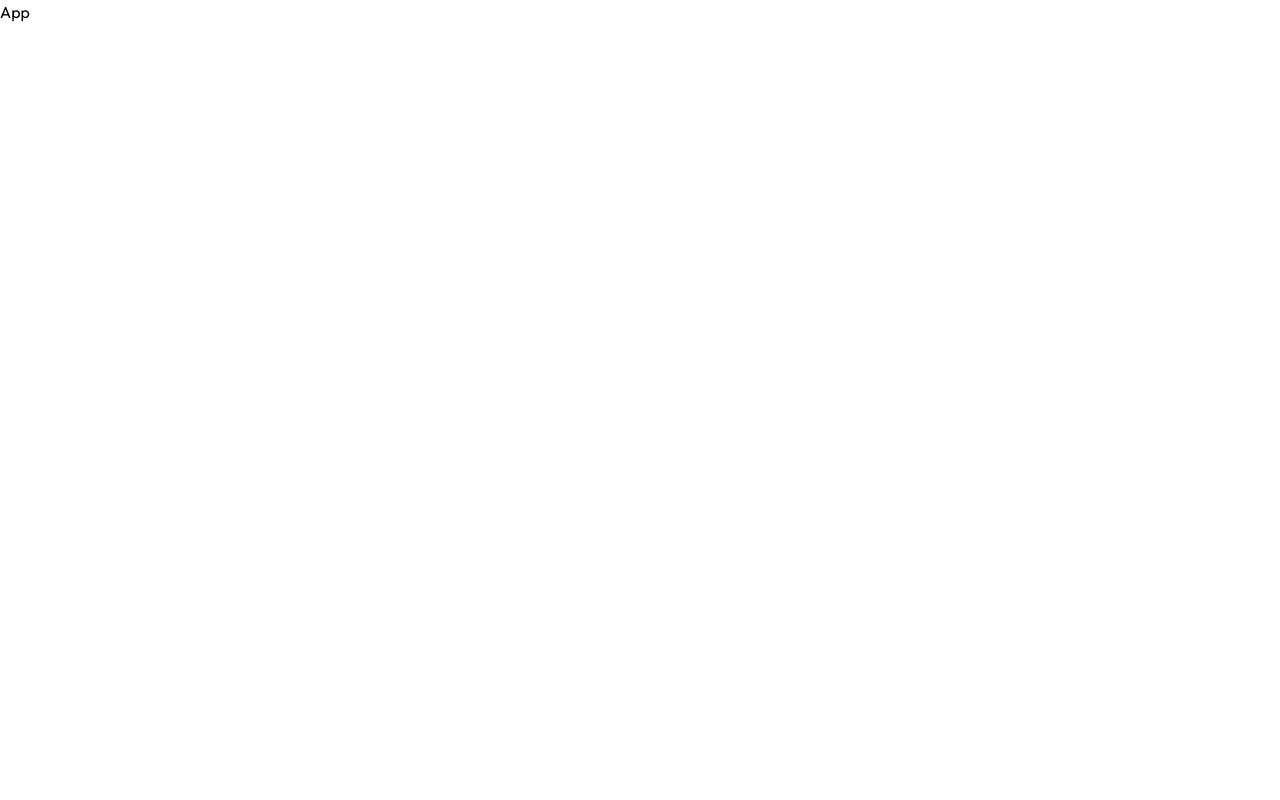
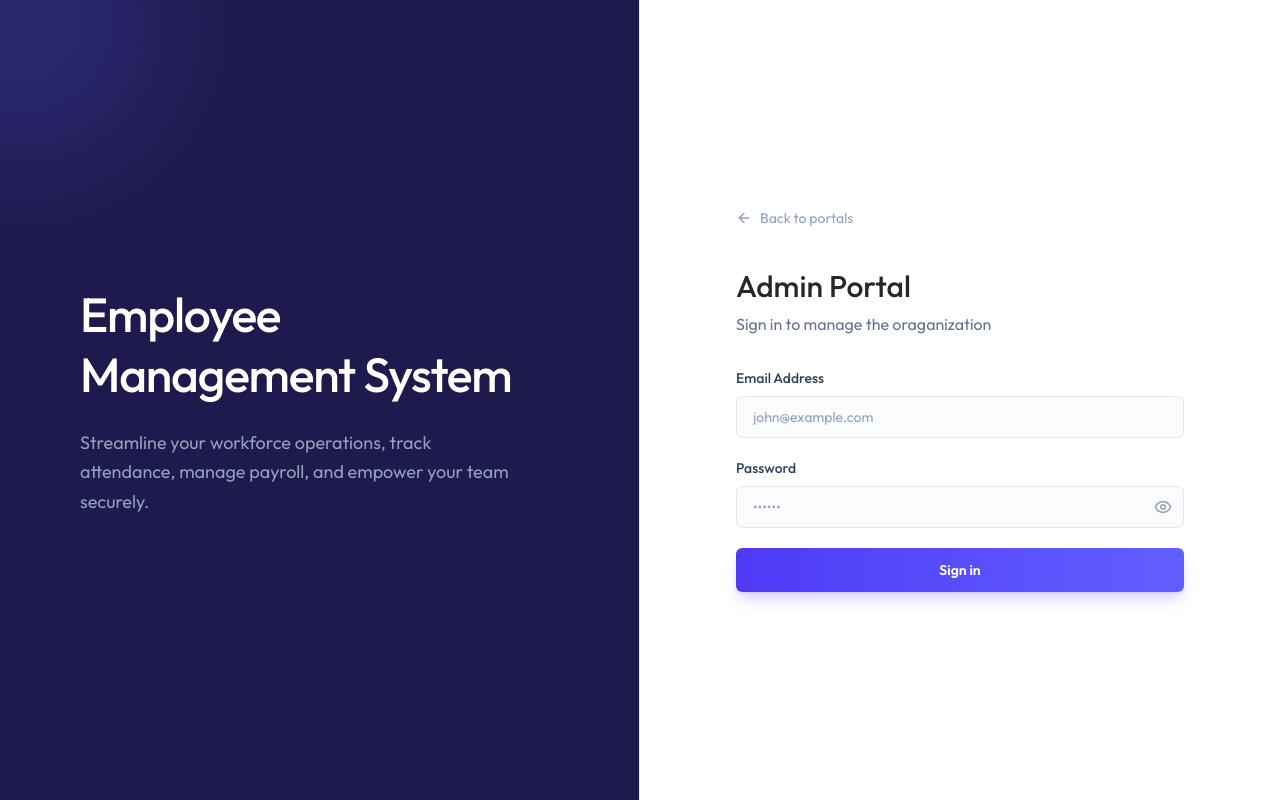
Before and after one commit to p-belinsky/FullStack-EMS, a React (Vite) app: page /login/admin in a window 1280 px wide. Built offline with nearby package versions, Linux system fonts and the light colour scheme.

Commit message:
login form UI completed

```diff
--- a/src/App.jsx
+++ b/src/App.jsx
@@ -1,8 +1,38 @@
-import React from 'react'
+import {Toaster} from "react-hot-toast";
+import {Route, Routes, Navigate} from "react-router-dom";
+import LoginLanding from "./pages/LoginLanding.jsx";
+import Layout from "./pages/Layout.jsx";
+import Dashboard from "./pages/Dashboard.jsx";
+import Employees from "./pages/Employees.jsx";
+import Attendance from "./pages/Attendance.jsx";
+import Leave from "./pages/Leave.jsx";
+import Payslips from "./pages/Payslips.jsx";
+import Settings from "./pages/Settings.jsx";
+import PrintPayslip from "./pages/PrintPayslip.jsx";
+import LoginForm from "./components/LoginForm.jsx";
 
 const App = () => {
     return (
-        <div>App</div>
+        <>
+            <Toaster/>
+            <Routes>
+                <Route path="/login" element={<LoginLanding/>}/>
+                <Route path="/login/admin" element={<LoginForm role="admin" title="Admin Portal" subtitle="Sign in to manage the oraganization"/>}/>
+                <Route path="/login/employee" element={<LoginForm role="employee" title="Employee Portal" subtitle="Sign in to access your account"/>}/>
+
+                <Route element={<Layout/>}>
+                    <Route path="/dashboard" element={<Dashboard/>}/>
+                    <Route path="/employees" element={<Employees/>}/>
+                    <Route path="/attendance" element={<Attendance/>}/>
+                    <Route path="/leave" element={<Leave/>}/>
+                    <Route path="/payslips" element={<Payslips/>}/>
+                    <Route path="/settings" element={<Settings/>}/>
+                </Route>
+                <Route path="/print/payslips/:id" element={<PrintPayslip/>}/>
+                <Route path="*" element={<Navigate to="/dashboard"/>}/>
+
+            </Routes>
+        </>
     )
 }
 export default App
--- /dev/null
+++ b/src/components/LoginForm.jsx
@@ -0,0 +1,72 @@
+import LoginLeftSide from "./LoginLeftSide.jsx";
+import {ArrowLeftIcon, EyeIcon, EyeOffIcon, Loader2Icon} from "lucide-react";
+import {Link} from "react-router-dom";
+import {useState} from "react";
+
+const LoginForm = ({role, title, subtitle}) => {
+
+    const [email, setEmail] = useState("")
+    const [password, setPassword] = useState("")
+    const [showPassword, setShowPassword] = useState(false)
+    const [error, setError] = useState("")
+    const [loading, setLoading] = useState(false)
+
+    const handleSubmit = async (e) => {
+        e.preventDefault()
+
+    }
+
+    return (
+        <div className='min-h-screen flex flex-col md:flex-row'>
+            <LoginLeftSide/>
+
+            <div className='flex-1 flex items-center justify-center p-6 sm:p-12 bg-white'>
+                <div className='w-full max-w-md animate-fade-in'>
+                    <Link to='/login' className='inline-flex items-center gap-2 text-slate-400 hover:text-slate-700 text-sm mb-10 transition-colors'>
+                        <ArrowLeftIcon size={16}/> Back to portals
+                    </Link>
+
+                    <div className='mb-8'>
+                        <h1 className='text-2xl sm:text-3xl font-medium text-zinc-800'>{title}</h1>
+                        <p className='text-slate-500 text-sm sm:text-base mt-2'>{subtitle}</p>
+                    </div>
+
+                    {error && (
+                        <div className='mb-6 p-4 bg-rose-50 border border-rose-200 text-rose-700 text-sm rounded-xl flex items-start gap-3'>
+                            <div className='w-1.5 h-1.5 rounded-full bg-rose-500 mt-1.5 shrink-0'/>
+                            {error}
+                        </div>
+                    )}
+
+
+                    <form onSubmit={handleSubmit} className='space-y-5'>
+                        <div>
+                            <label className='block text-sm font-medium text-slate-700 mb-2'>
+                                Email Address
+                            </label>
+                            <input type='email' value={email} onChange={(e)=>setEmail(e.target.value)} required placeholder='john@example.com'/>
+                        </div>
+                        <div>
+                            <label className='block text-sm font-medium text-slate-700 mb-2'>
+                                Password
+                            </label>
+                            <div className='relative'>
+                                <input type={showPassword ? 'text' : 'password'} onChange={(e)=>setPassword(e.target.value)} required className='pr-11' placeholder='••••••'/>
+                                <button type='button' className='absolute right-3 top-1/2 -translate-y-1/2 text-slate-400 hover:text-slate-600 transition-colors' onClick={()=>setShowPassword(!showPassword)}>
+                                    {showPassword ? <EyeOffIcon size={18}/> : <EyeIcon size={18}/>}
+                                </button>
+                            </div>
+                        </div>
+
+                        <button type='submit' disabled={loading} className='w-full py-3 bg-linear-to-r from-indigo-600 to-indigo-500 text-white rounded-md text-sm font-semibold hover:from-indigo-700 hover:to-indigo-600 disabled:opacity-50 transition-all duration-200 shadow-lg shadow-indigo-500/25 active:scale-[0.98] flex items-center justify-center'>
+                            {loading && <Loader2Icon className='animate-spin h-4 w-4 mr-2'/> }
+                            Sign in
+                        </button>
+                    </form>
+                </div>
+
+            </div>
+        </div>
+    )
+}
+export default LoginForm
--- /dev/null
+++ b/src/components/LoginLeftSide.jsx
@@ -0,0 +1,17 @@
+
+const LoginLeftSide = () => {
+    return (
+        <div className='hidden md:flex w-1/2 bg-indigo-950 relative overflow-hidden border-r border-slate-200'>
+            <div className='absolute -top-30 -left-30 w-72 h-72 bg-indigo-500/20 rounded-full blur-3xl'>
+            </div>
+            <div className='relative z-10 flex flex-col items-start justify-center p-12 lg:p-20 w-full h-full'>
+                <h1 className='text-4xl lg:text-5xl font-medium text-white mb-6 leading-tight tracking-tight'>Employee <br/> Management System</h1>
+                <p className='text-slate-400 text-lg max-w-md leading-relaxed'>
+                    Streamline your workforce operations, track attendance, manage payroll, and empower your team securely.
+                </p>
+            </div>
+
+        </div>
+    )
+}
+export default LoginLeftSide
--- /dev/null
+++ b/src/pages/Attendance.jsx
@@ -0,0 +1,7 @@
+
+const Attendance = () => {
+    return (
+        <div>Attendance</div>
+    )
+}
+export default Attendance
--- /dev/null
+++ b/src/pages/Dashboard.jsx
@@ -0,0 +1,7 @@
+
+const Dashboard = () => {
+    return (
+        <div>Dashboard</div>
+    )
+}
+export default Dashboard
--- /dev/null
+++ b/src/pages/Employees.jsx
@@ -0,0 +1,8 @@
+import React from 'react'
+
+const Employees = () => {
+    return (
+        <div>Employees</div>
+    )
+}
+export default Employees
--- /dev/null
+++ b/src/pages/Layout.jsx
@@ -0,0 +1,16 @@
+import {Outlet} from "react-router-dom"
+
+const Layout = () => {
+    return (
+        <div className='flex h-screen bg-linear-to-br from-slate-50 via-white to-indigo-50/30'>
+            <p>Sidebar</p>
+
+            <main className='flex-1 overflow-y-auto'>
+                <div className='p-4 pt-16 sm:p-6 sm:pt-6 lg:p-8 max-w-400 mx-auto'>
+                    <Outlet/>
+                </div>
+            </main>
+        </div>
+    )
+}
+export default Layout
--- /dev/null
+++ b/src/pages/Leave.jsx
@@ -0,0 +1,7 @@
+
+const Leave = () => {
+    return (
+        <div>Leave</div>
+    )
+}
+export default Leave
--- /dev/null
+++ b/src/pages/LoginLanding.jsx
@@ -0,0 +1,52 @@
+import LoginLeftSide from "../components/LoginLeftSide.jsx";
+import {ArrowRightIcon, ShieldIcon, UserIcon} from "lucide-react";
+import {Link} from "react-router-dom";
+
+const LoginLanding = () => {
+
+    const portalOptions = [
+        {
+            to: "/login/admin",
+            title: "Admin Portal",
+            description: "Manage employees, departments, payroll, and system configurations.",
+            icon: ShieldIcon
+        },
+        {
+            to: "/login/employee",
+            title: "Employee Portal",
+            description: "View your profile, track attendance, request time off, and access payslips.",
+            icon: UserIcon
+        }
+    ]
+
+    return (
+        <div className='min-h-screen flex flex-col md:flex-row'>
+            <LoginLeftSide/>
+
+            <div className='w-full md:w-1/2 flex flex-col items-center justify-center p-6 sm:p-12 lg:p-16 relative overflow-y-auto min-h-screen'>
+                <div className='w-full max-w-md animate-fade-in relative z-10'>
+                    <div className='mb-10 text-center md:text-left'>
+                        <h2 className='text-3xl font-medium text-slate-900 tracking-tight mb-3'>Welcome Back</h2>
+                        <p className='text-slate-500'>Select your portal to securely access the system.</p>
+                    </div>
+
+                    <div className='space-y-4'>
+                        {portalOptions.map((portal)=>(
+                            <Link key={portal.to} to={portal.to} className='group block bg-slate-50 border border-slate-200 rounded-lg p-5 sm:p-6 transition-all duration-300 hover:border-indigo-400 hover:bg-indigo-50'>
+                                <div className='relative z-10 flex items-center justify-between gap-4 sm:gap-5'>
+                                    <h3 className='text-lg text-slate-800 group-hover:text-indigo-600 mb-1 transition-colors'>{portal.title}</h3>
+                                    <ArrowRightIcon className='w-4 h-4 text-slate-400 group-hover:text-indigo-600 group-hover:translate-x-1 transition-all duration-300'/>
+                                </div>
+                            </Link>
+                        ))}
+                    </div>
+
+                    <div className='mt-12 text-center md:text-left text-sm text-slate-400'>
+                        <p>© {new Date().getFullYear()} PhilBCodes. All rights reserved.</p>
+                    </div>
+                </div>
+            </div>
+        </div>
+    )
+}
+export default LoginLanding
--- /dev/null
+++ b/src/pages/Payslips.jsx
@@ -0,0 +1,8 @@
+import React from 'react'
+
+const Payslips = () => {
+    return (
+        <div>Payslips</div>
+    )
+}
+export default Payslips
--- /dev/null
+++ b/src/pages/PrintPayslip.jsx
@@ -0,0 +1,7 @@
+
+const PrintPayslip = () => {
+    return (
+        <div>PrintPayslip</div>
+    )
+}
+export default PrintPayslip
--- /dev/null
+++ b/src/pages/Settings.jsx
@@ -0,0 +1,7 @@
+
+const Settings = () => {
+    return (
+        <div>Settings</div>
+    )
+}
+export default Settings
```
